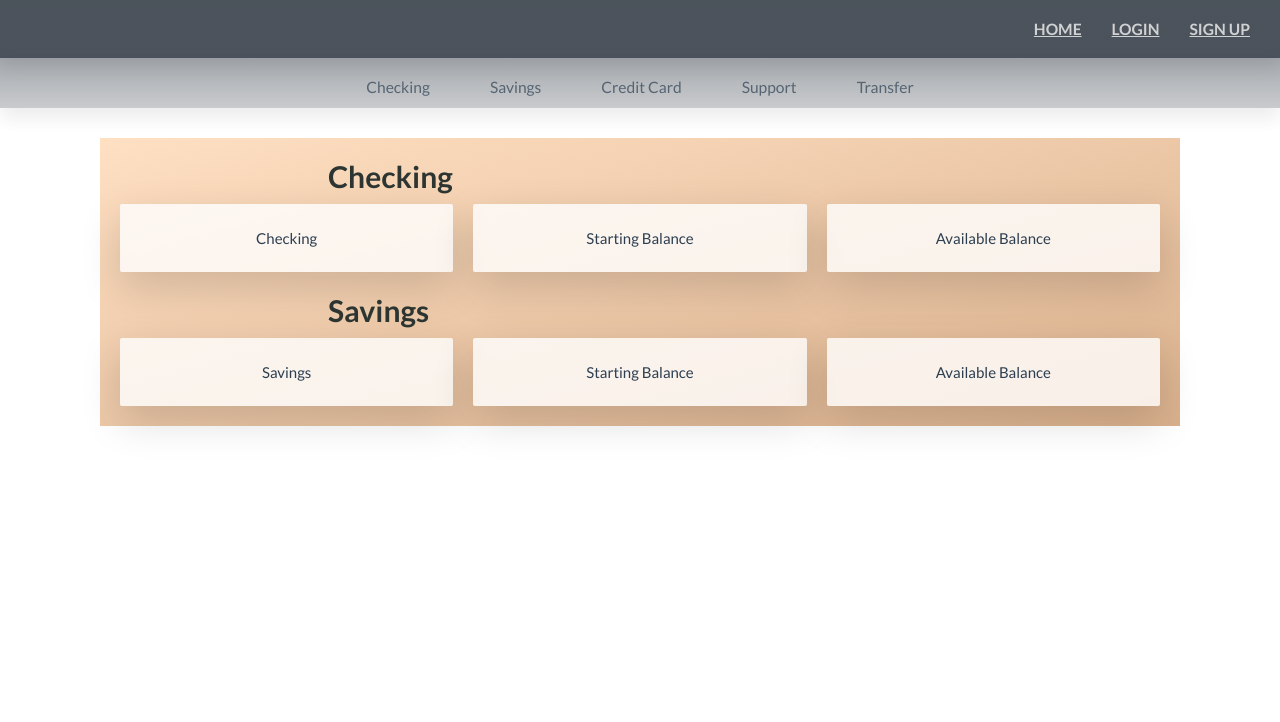
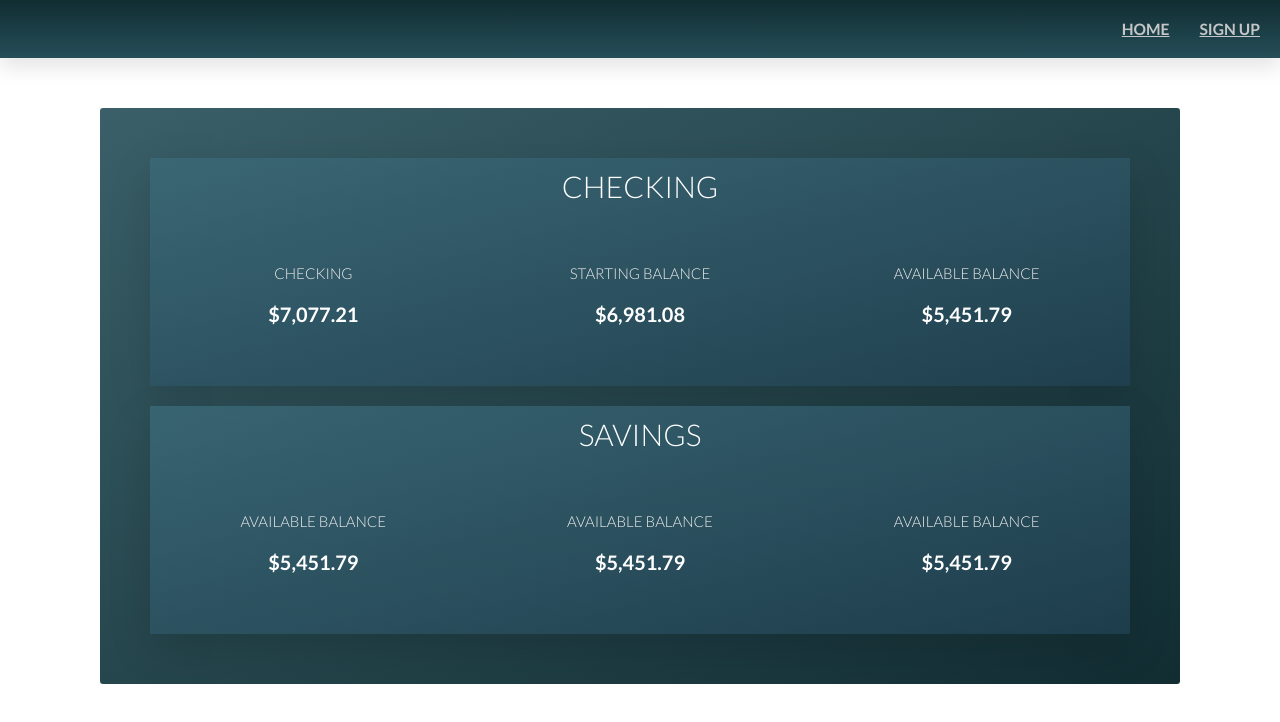
Before and after one commit to Jmainiero/vuebank, a Vue app: page /dashboard in a window 1280 px wide. Shown: the top 722 px of the page. Built offline with nearby package versions, Linux system fonts and the light colour scheme.

Commit message:
Updated interface

```diff
--- a/src/components/dashboard.vue
+++ b/src/components/dashboard.vue
@@ -1,44 +1,50 @@
 <template>
   <div>
-    <appNav />
+    <!-- <appNav /> -->
     <div class="accountOverview">
-      <div class="accountOverview--acctype">
-        <h1>Checking</h1>
-      </div>
       <div class="row">
+        <div class="accountOverview--acctype">
+          <h1>Checking</h1>
+        </div>
         <div class="col-1-of-3">
           <div class="feature-box">
-            <p>Checking</p>
+            <p class="p-ck-title p-ck-title--balance">Checking</p>
+            <p class="p-ck---balance">$7,077.21</p>
           </div>
         </div>
         <div class="col-1-of-3">
           <div class="feature-box">
-            <p>Starting Balance</p>
+            <p class="p-ck-title p-ck-title--startbalance">Starting Balance</p>
+            <p class="p-ck--startbalance">$6,981.08</p>
           </div>
         </div>
         <div class="col-1-of-3">
           <div class="feature-box">
-            <p>Available Balance</p>
+            <p class="p-ck-title p-ck-title--availbal">Available Balance</p>
+            <p class="p-ck--availbal">$5,451.79</p>
           </div>
         </div>
       </div>
-      <div class="accountOverview--acctype">
-        <h1>Savings</h1>
-      </div>
       <div class="row">
+        <div class="accountOverview--acctype">
+          <h1>Savings</h1>
+        </div>
         <div class="col-1-of-3">
           <div class="feature-box">
-            <p>Savings</p>
+            <p class="p-sv-title p-sv-title--availbal">Available Balance</p>
+            <p class="p-sv--availbal">$5,451.79</p>
           </div>
         </div>
         <div class="col-1-of-3">
           <div class="feature-box">
-            <p>Starting Balance</p>
+            <p class="p-sv-title p-sv-title--availbal">Available Balance</p>
+            <p class="p-sv--availbal">$5,451.79</p>
           </div>
         </div>
         <div class="col-1-of-3">
           <div class="feature-box">
-            <p>Available Balance</p>
+            <p class="p-sv-title p-sv-title--availbal">Available Balance</p>
+            <p class="p-ck--availbal">$5,451.79</p>
           </div>
         </div>
       </div>
@@ -47,11 +53,8 @@
 </template>
 
 <script>
-import appNav from "@/components/appNav.vue";
 export default {
-  components: {
-    appNav,
-  },
+  components: {},
   computed: {
     loggedIn() {
       return this.$store.getters.grabStatus;
@@ -68,34 +71,62 @@ export default {
 .accountOverview {
   background: linear-gradient(
     to bottom right,
-    rgba(#ffcb9a, 0.6),
-    rgba(#d9b08c, 1)
+    rgba(#254e58, 0.9),
+    rgba(#112d32, 1)
   );
-  padding: 2rem;
+  // background: linear-gradient(
+  //   to bottom right,
+  //   rgba(#3b6978, 0.9),
+  //   rgba(#204051, 1)
+  // );
+  border-radius: 3px;
+  padding: 5rem;
   margin: 0rem 10rem;
-
+  color: $color-white;
   &--acctype {
-    display: inline-block;
-    width: 60%;
+    // display: inline-block;
+    // width: 60%;
     & h1 {
-      color: #2c3531;
       font-size: 3rem;
-      text-align: left;
+      font-weight: 300;
       margin-bottom: 1rem;
+      text-transform: uppercase;
     }
   }
 }
 
+.row {
+  padding: 1rem;
+  background: linear-gradient(
+    to bottom right,
+    rgba(#3b6978, 0.8),
+    rgba(#204051, 0.8)
+  );
+  box-shadow: 0 1.5rem 4rem rgba($color-black, 0.15);
+}
+
 .feature-box {
-  background-color: rgba($color-white, 0.8);
-  font-size: 1.5rem;
-  padding: 2.5rem;
+  font-size: 2rem;
+  padding: 5rem;
   text-align: center;
-  border-radius: 2px;
-  box-shadow: 0 1.5rem 4rem rgba($color-black, 0.15);
+  color: $color-white;
+  text-transform: uppercase;
+  transition: 0.2s all;
+
+  &:not(:last-child) {
+    border-right: 0.001rem solid $color-grey-dark-3;
+  }
 
   & p {
     font-size: inherit;
+    font-weight: 700;
   }
 }
+.p-sv-title,
+.p-ck-title {
+  font-size: 1.5rem !important;
+  margin-bottom: 2rem;
+  color: $color-grey-light-2;
+  font-weight: 300 !important;
+}
 </style>
--- a/src/components/headerNav.vue
+++ b/src/components/headerNav.vue
@@ -1,9 +1,9 @@
 <template>
   <nav id="primary-nav">
-    <router-link to="/">Home</router-link>
-    <router-link v-show="username == ''" to="/">Login</router-link>
-    <router-link v-show="username == ''" to="/signup">Sign Up</router-link>
-    <router-link v-show="username != ''" @click.native="logout" to="/">Log Out</router-link>
+    <router-link v-if="username == ''"  to="/">Home</router-link>
+    <router-link v-else to="/dashboard">Home</router-link>
+    <router-link v-if="username == ''" to="/signup">Sign Up</router-link>
+    <router-link v-if="username != ''" @click.native="logout" to="/">Log Out</router-link>
   </nav>
 </template>
 
@@ -37,18 +37,18 @@ export default {
   },
 };
 </script>
-
+//
 
 <style scoped>
 #primary-nav {
   text-align: right;
   padding: 1rem !important;
-  /* margin-bottom: 3rem; */
+  margin-bottom: 5rem;
   font-size: 2.5rem;
   left: 0;
-  background-image: linear-gradient(to bottom, #1f2933, #1f2833);
+  background-image: linear-gradient(to bottom, #112d32, #254e58);
   box-shadow: 0 1rem 2rem rgba(0, 0, 0, 0.1);
-  opacity: 0.8;
+  /* opacity: 0.8; */
 }
 
 #primary-nav a {
--- a/src/components/login.vue
+++ b/src/components/login.vue
@@ -67,12 +67,12 @@ export default {
   top: 0;
   max-width: 60%;
   padding: 6rem 0rem;
-  background-image: linear-gradient(to right bottom, #f0ece3, #dfd3c3);
+  background-image: linear-gradient(to right bottom, #254e58, #112D32);
   box-shadow: 0 1rem 2rem rgba(0, 0, 0, 0.5);
 }
 
 #bank_login h1 {
-  color: #596e79;
+  color: #ffffff;
   font-weight: 700;
   font-size: 3rem;
   text-transform: uppercase;
--- a/src/components/signup.vue
+++ b/src/components/signup.vue
@@ -80,12 +80,12 @@ export default {
   top: 0;
   max-width: 60%;
   padding: 6rem 0rem;
-  background-image: linear-gradient(to right bottom, #f5efef, #86c4ba);
+  background-image: linear-gradient(to right bottom, #254e58, #112D32);
   box-shadow: 0 1rem 2rem rgba(0, 0, 0, 0.5);
 }
 
 #bank_signup h1 {
-  color: #596e79;
+  color: #ffffff;
   font-weight: 700;
   font-size: 3rem;
   text-transform: uppercase;
```
Also changed, not shown: src/db/functions.js (+0 -30 lines).
